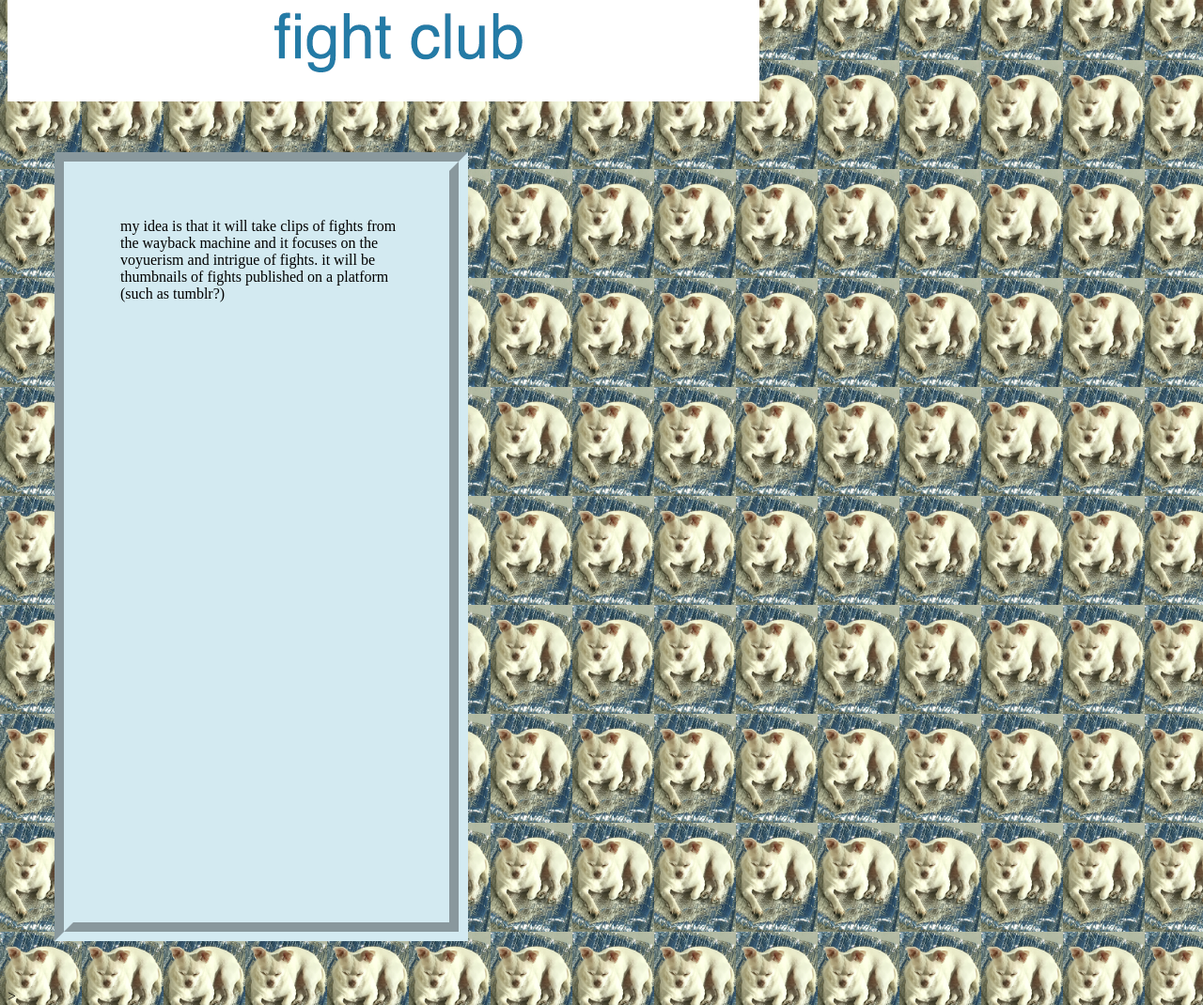
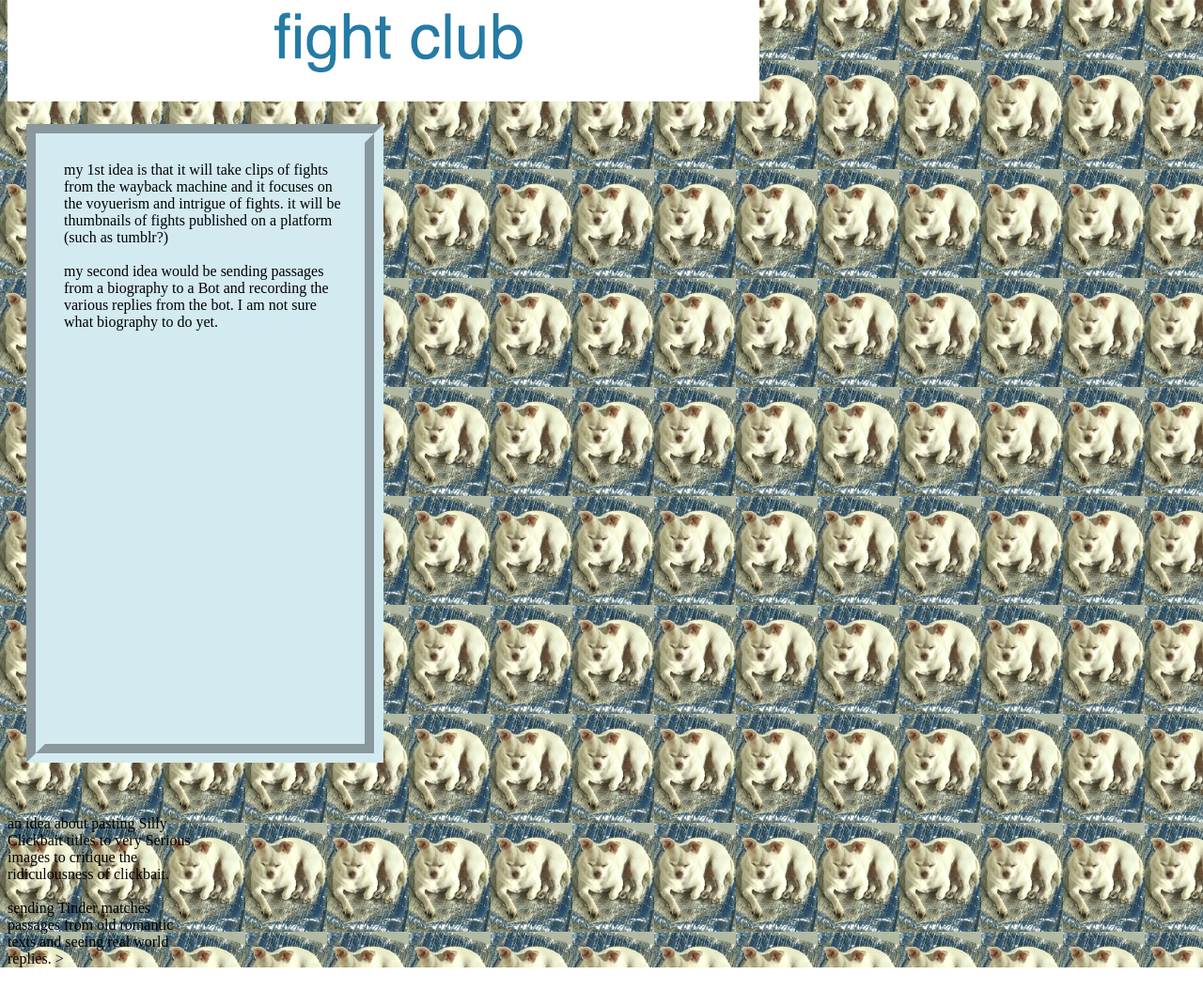
Before and after one commit to fatburritodog/Interactive2, a plain HTML site: page sketch.html in a window 1280 px wide. Shown: the part 400-1470 px from the top of the page at 94% size. After the commit the page ends 1430 px from the top, so only its background shows below. Drawn offline with Linux system fonts and the light colour scheme.

Commit message:
updated my idea list

```diff
--- a/assets/main.css
+++ b/assets/main.css
@@ -30,3 +30,12 @@ a {
     padding: 50px;
     border: 20px groove #D3EAF1;
 }
+
+.ideaone {
+    margin: 20px;
+    background-color: #D3EAF1;
+    width: 300px;
+    height: 600px;
+    padding: 20px;
+    border: 20px groove #D3EAF1;
+}
--- a/sketch.html
+++ b/sketch.html
@@ -12,8 +12,10 @@
 <body>
     <img src="./assets/fight.png">
 
-    <div class="yup">my idea is that it will take clips of fights from the wayback machine and it focuses on the voyuerism and intrigue of fights. it will be thumbnails of fights published on a platform (such as tumblr?)</div>
-
+    <div class="ideaone">my 1st idea is that it will take clips of fights from the wayback machine and it focuses on the voyuerism and intrigue of fights. it will be thumbnails of fights published on a platform (such as tumblr?)
+        <br><br>my second idea would be sending passages from a biography to a Bot and recording the various replies from the bot. I am not sure what biography to do yet.</div>
+    <br><br>an idea about pasting Silly Clickbait titles to very Serious images to critique the ridiculousness of clickbait.
+    <br><br>sending Tinder matches passages from old romantic texts and seeing real world replies.
 </body>
 
 </html>
```
